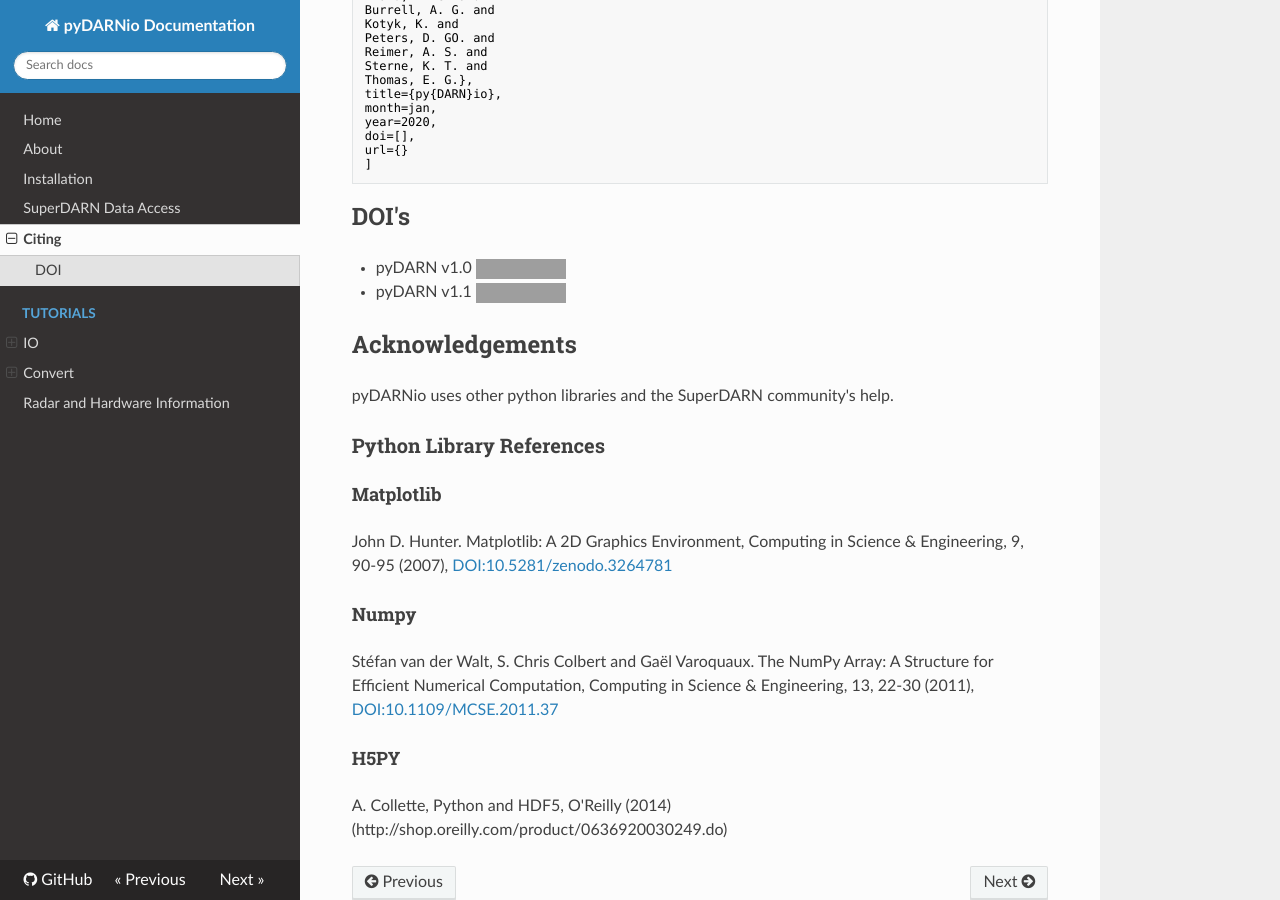
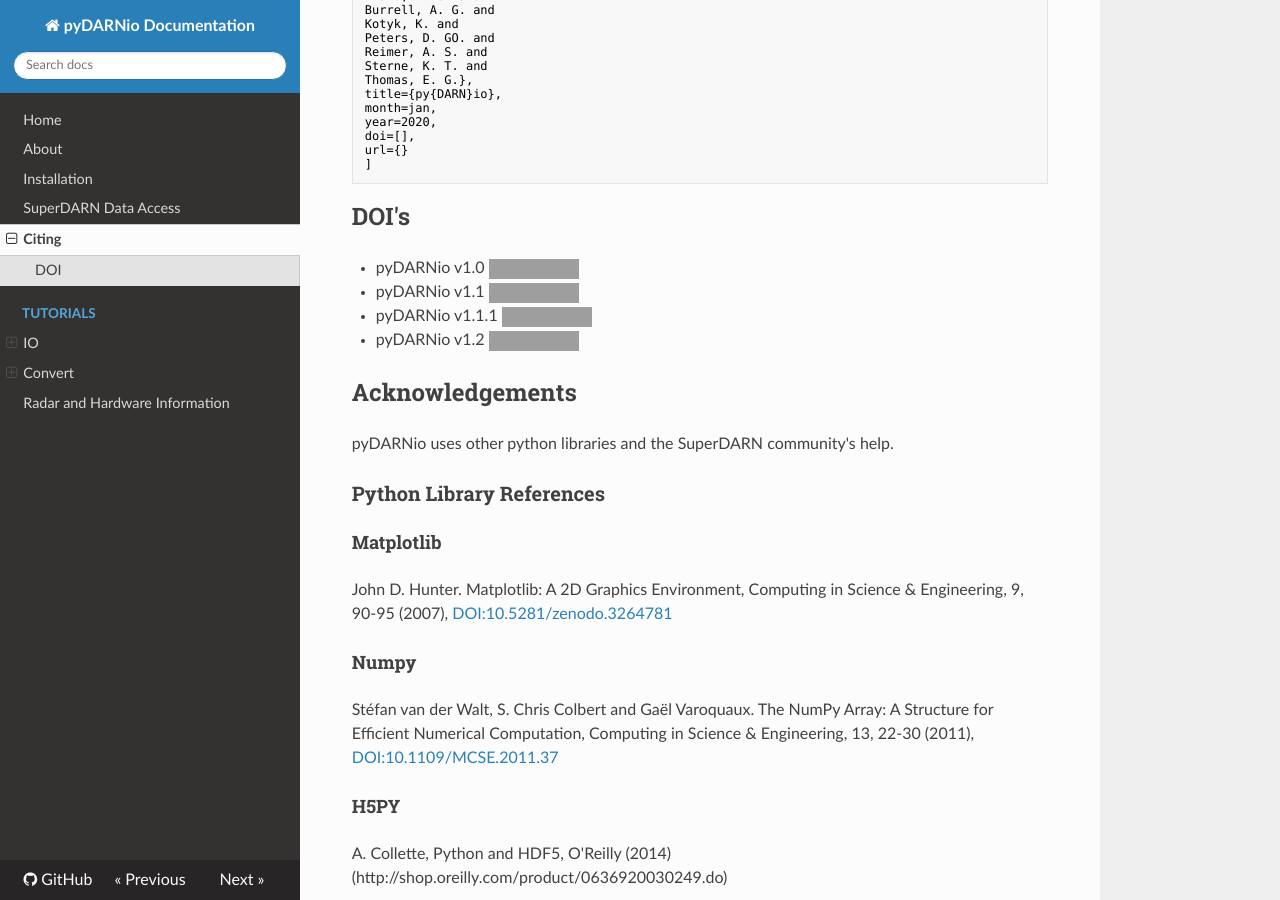
Before and after one commit to SuperDARN/pyDARNio, an MkDocs documentation site: the page built from docs/user/citing.md, in a window 1280 px wide and 900 px high, scrolled down 1071 px. Built offline with MkDocs 1.6.1, drawn with Linux system fonts in a browser that asks for light colours; nearby versions of some CDN libraries; grey boxes are pictures that could not be loaded.

Commit message:
updated DOI links, zenodo json

```diff
--- a/docs/user/citing.md
+++ b/docs/user/citing.md
@@ -47,9 +47,10 @@ url={}
 
 ## DOI's
 
-- pyDARN v1.0 [![DOI](https://zenodo.org/badge/DOI/10.5281/zenodo.3727270.svg)](https://doi.org/10.5281/zenodo.3727270)
-- pyDARN v1.1 [![DOI](https://zenodo.org/badge/DOI/10.5281/zenodo.4792463.svg)](https://doi.org/10.5281/zenodo.4792463)
-
+- pyDARNio v1.0 [![DOI](https://zenodo.org/badge/DOI/10.5281/zenodo.4009471.svg)](https://doi.org/10.5281/zenodo.4009471)
+- pyDARNio v1.1 [![DOI](https://zenodo.org/badge/DOI/10.5281/zenodo.4792463.svg)](https://doi.org/10.5281/zenodo.4792463)
+- pyDARNio v1.1.1 [![DOI](https://zenodo.org/badge/DOI/10.5281/zenodo.5914211.svg)](https://doi.org/10.5281/zenodo.5914211)
+- pyDARNio v1.2 [![DOI](https://zenodo.org/badge/DOI/10.5281/zenodo.7380553.svg)](https://doi.org/10.5281/zenodo.7380553)
 
 ## Acknowledgements
 
```
Also changed, not shown: .zenodo.json.
